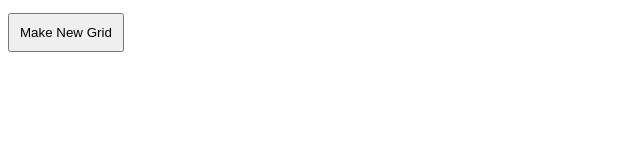
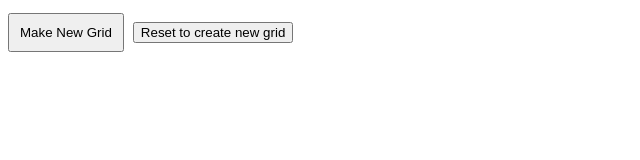
Before and after one commit to chidiHenry/Etch-A-Sketch, a plain HTML site: page index.html in a window 1280 px wide. Shown: the whole page, without its empty margins (0-640 px from the left). Drawn offline with Linux system fonts and the light colour scheme.

Commit message:
New Updates

```diff
--- a/index.html
+++ b/index.html
@@ -9,7 +9,11 @@
     <script src="./script.js" defer></script>
 </head>
 <body>
+    <div id="buttons">
     <input id="gridButton" type="button" value="Make New Grid">
+    <input id="reset" type="button" value="Reset to create new grid">
+    </div>
+
      <div id="grid">
 
      </div>
```
